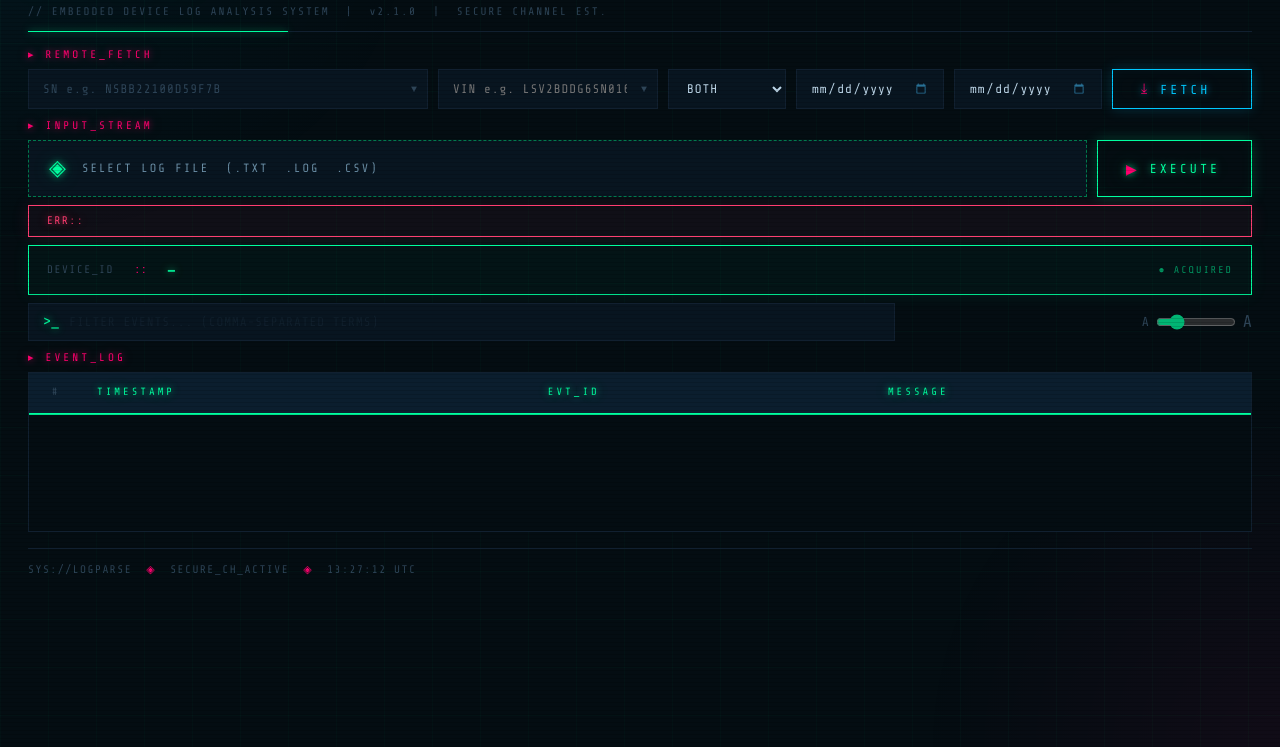
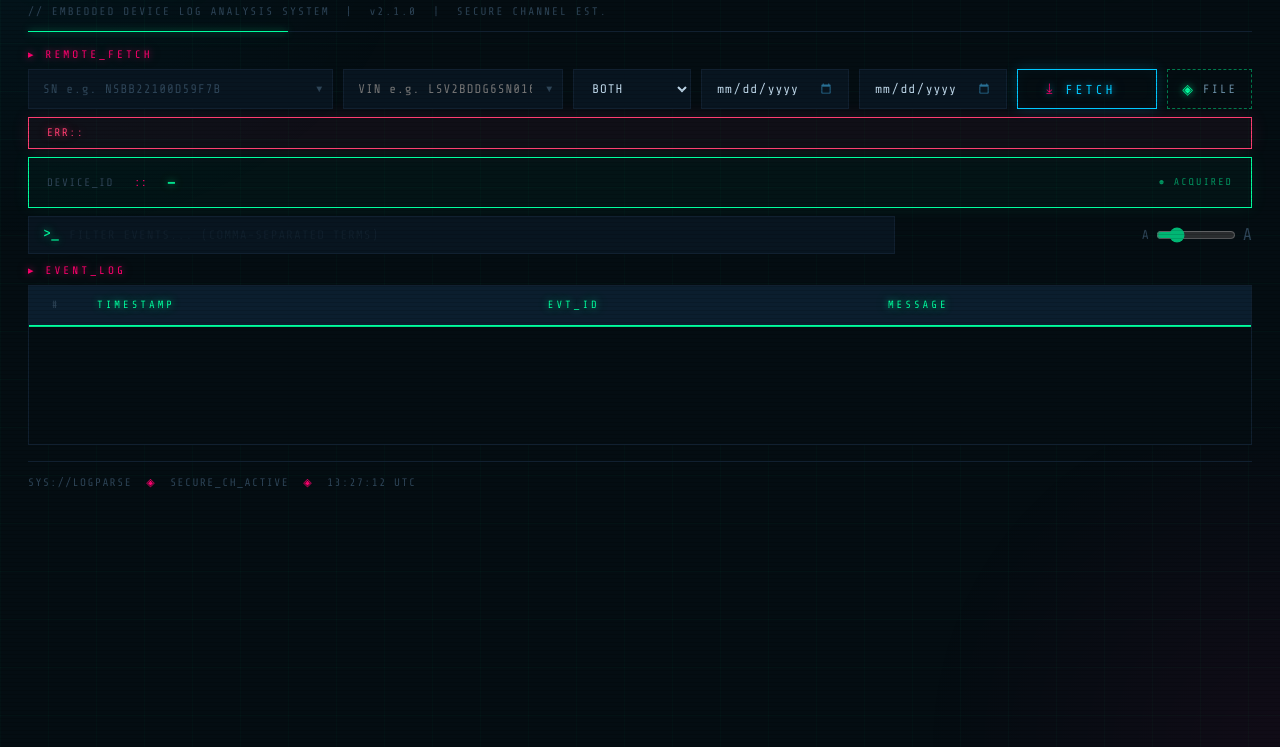
Before and after one commit to justinlue/LogParser, a website: page public/index.html in a window 1280 px wide. Shown: the part 53-800 px from the top of the page. Drawn offline with nearby package versions, Linux system fonts and the light colour scheme.

Commit message:
feat: collapse INPUT_STREAM behind a FILE toggle
Local file upload is rarely used, so the INPUT_STREAM module is hidden by
default and revealed by a FILE button in the REMOTE_FETCH row. The event
table takes the freed height while the module is hidden.

Co-Authored-By: Claude Opus 5.5 <noreply@anthropic.com>

```diff
--- a/public/app.js
+++ b/public/app.js
@@ -77,6 +77,14 @@ function updateClock() {
 }
 updateClock();
 setInterval(updateClock, 1000);
+
+// INPUT_STREAM (local file upload) is rarely used: collapsed until toggled
+const uploadToggle = document.getElementById('uploadToggle');
+const uploadModule = document.getElementById('uploadModule');
+uploadToggle.addEventListener('click', () => {
+  uploadModule.hidden = !uploadModule.hidden;
+  uploadToggle.setAttribute('aria-expanded', String(!uploadModule.hidden));
+});
 
 // Show chosen filename in the drop zone
 fileInput.addEventListener('change', () => {
--- a/public/index.html
+++ b/public/index.html
@@ -56,10 +56,14 @@
             <span class="btn-arrow">⤓</span>
             <span id="queryLabel">FETCH</span>
           </button>
+          <button type="button" id="uploadToggle" aria-expanded="false" aria-controls="uploadModule" title="Parse a local log file">
+            <span class="file-icon">◈</span>
+            <span>FILE</span>
+          </button>
         </div>
       </section>
 
-      <section class="module">
+      <section class="module" id="uploadModule" hidden>
         <div class="module-label">▸ INPUT_STREAM</div>
         <div class="upload-area">
           <label class="file-drop" for="fileInput">
--- a/public/styles.css
+++ b/public/styles.css
@@ -396,6 +396,34 @@ body.parsing .scan-line {
 /* ─── Upload ─────────────────────────────────────── */
 .module { margin-bottom: 8px; }
 
+/* INPUT_STREAM is collapsed by default; this reveals it */
+#uploadToggle {
+  background: transparent;
+  border: 1px dashed var(--accent-d);
+  color: var(--text);
+  padding: 0 14px;
+  font-family: var(--font-m);
+  font-size: 12px;
+  letter-spacing: 2px;
+  cursor: pointer;
+  display: flex;
+  align-items: center;
+  gap: 8px;
+  white-space: nowrap;
+  transition: border-color .2s, color .2s, box-shadow .2s;
+}
+
+#uploadToggle .file-icon { font-size: 14px; }
+
+#uploadToggle:hover,
+#uploadToggle[aria-expanded="true"] {
+  border-color: var(--accent);
+  color: var(--accent);
+  box-shadow: 0 0 14px rgba(0,255,159,.15);
+}
+
+#uploadToggle[aria-expanded="true"] { border-style: solid; }
+
 .upload-area {
   display: flex;
   gap: 10px;
@@ -651,11 +679,16 @@ input[type="search"]:disabled { opacity: .22; cursor: not-allowed; }
 .table-wrap {
   border: 1px solid var(--border);
   overflow: auto;
-  max-height: calc(100vh - 320px);
+  max-height: calc(100vh - 250px);
   min-height: 160px;
   background: var(--bg);
   scrollbar-width: thin;
   scrollbar-color: var(--accent-d) var(--bg2);
+}
+
+/* give the space back while INPUT_STREAM is revealed */
+#uploadModule:not([hidden]) ~ .data-section .table-wrap {
+  max-height: calc(100vh - 320px);
 }
 
 .table-wrap::-webkit-scrollbar        { width: 6px; height: 6px; }
```
